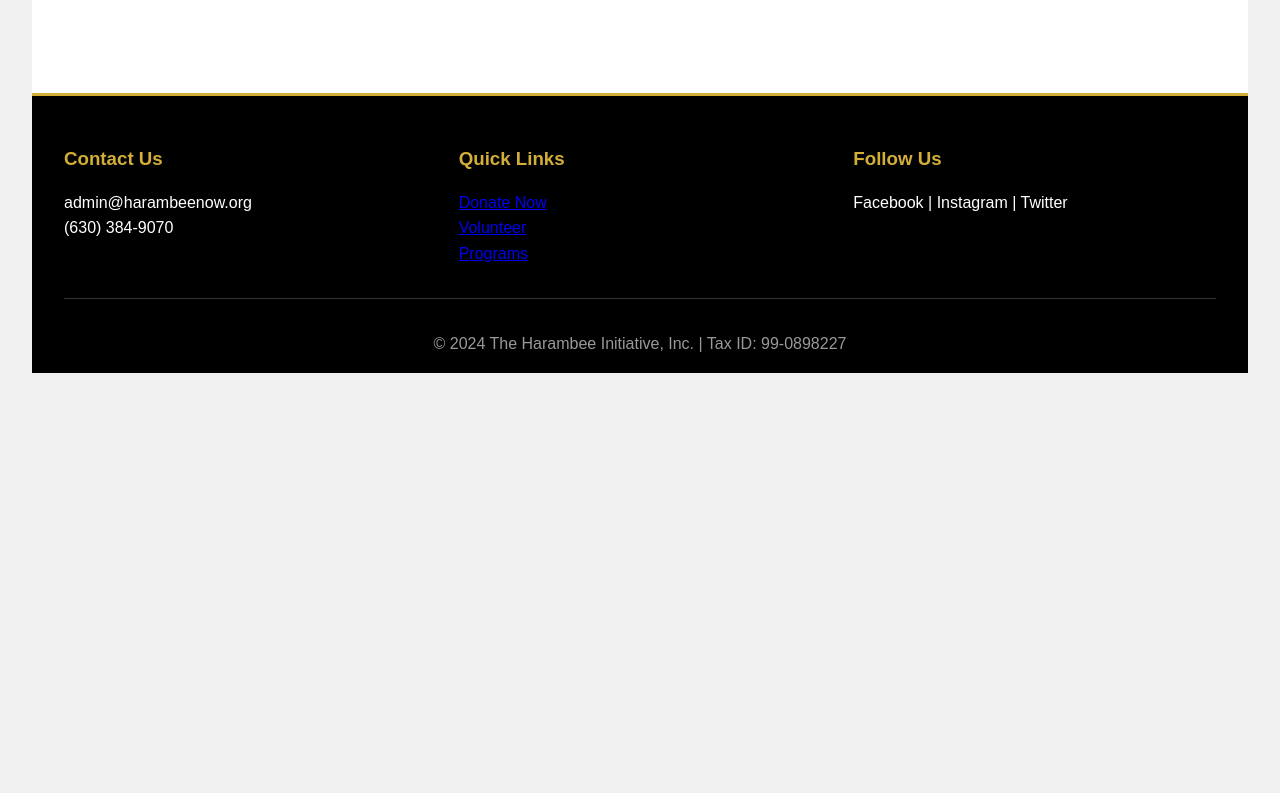
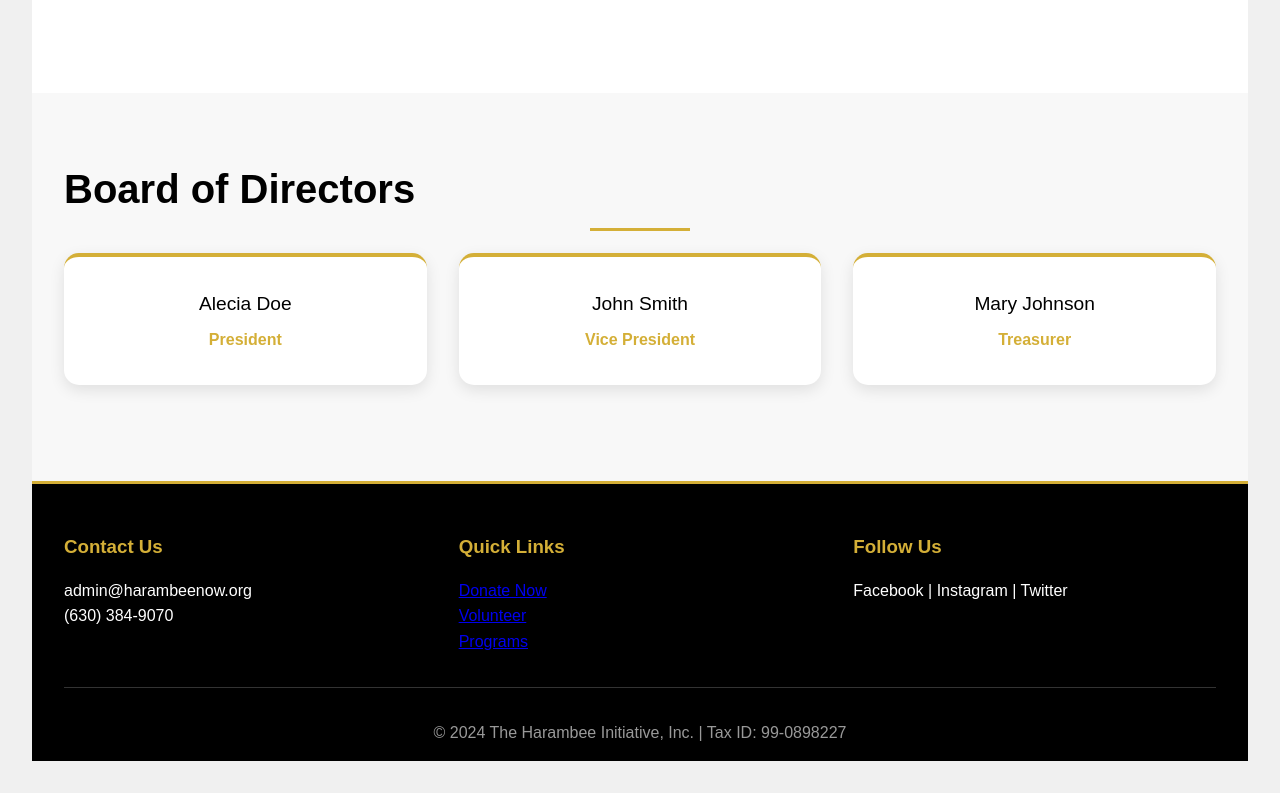
Before and after one commit to bellalecia/THIWebsite, a plain HTML site: page nonprofit-website/src/partner.html in a window 1280 px wide. Shown: the part 1614-2407 px from the top of the page. Before the commit the page ends 2019 px from the top, so only its background shows below. Drawn offline with Linux system fonts and the light colour scheme.

Commit message:
add update functionality to board members

```diff
--- /dev/null
+++ b/nonprofit-website/src/data/board.json
@@ -0,0 +1,17 @@
+[
+  {
+    "id": "member-1",
+    "name": "Alecia Doe",
+    "title": "President"
+  },
+  {
+    "id": "member-2",
+    "name": "John Smith",
+    "title": "Vice President"
+  },
+  {
+    "id": "member-3",
+    "name": "Mary Johnson",
+    "title": "Treasurer"
+  }
+]
--- a/nonprofit-website/src/js/partner.js
+++ b/nonprofit-website/src/js/partner.js
@@ -21,6 +21,31 @@
 document.getElementById('download-title').textContent = STRINGS.partner.downloadTitle;
 document.getElementById('download-btn').textContent = STRINGS.partner.downloadBtn;
 
+// Board Section
+document.getElementById('board-title').textContent = STRINGS.about.boardTitle;
+
+// Load board members dynamically from JSON
+async function loadBoardMembers() {
+    try {
+        const response = await fetch('data/board.json');
+        if (!response.ok) throw new Error('Failed to load board data');
+        const boardMembers = await response.json();
+
+        document.getElementById('board-members').innerHTML = boardMembers.map(member =>
+            `<div class="board-member"><div class="member-name">${member.name}</div><div class="member-title">${member.title}</div></div>`
+        ).join('');
+    } catch (error) {
+        console.warn('Failed to load board members from JSON, using fallback data:', error);
+        // Fallback to static data if JSON fails to load
+        document.getElementById('board-members').innerHTML = STRINGS.about.boardMembers.map(member =>
+            `<div class="board-member"><div class="member-name">${member.name}</div><div class="member-title">${member.title}</div></div>`
+        ).join('');
+    }
+}
+
+// Load board members
+loadBoardMembers();
+
 // Footer
 document.getElementById('footer-contact-title').textContent = STRINGS.footer.contactTitle;
 document.getElementById('footer-contact-email').textContent = STRINGS.footer.contactEmail;
--- a/nonprofit-website/src/partner.html
+++ b/nonprofit-website/src/partner.html
@@ -48,6 +48,11 @@
         </div>
     </section>
 
+    <section class="board-section">
+        <h2 class="section-title" id="board-title"></h2>
+        <div class="board-grid" id="board-members"></div>
+    </section>
+
     <!-- Footer -->
     <footer class="footer">
         <div class="footer-content">
```
Also changed, not shown: nonprofit-website/src/js/about.js (+22 -3 lines).
